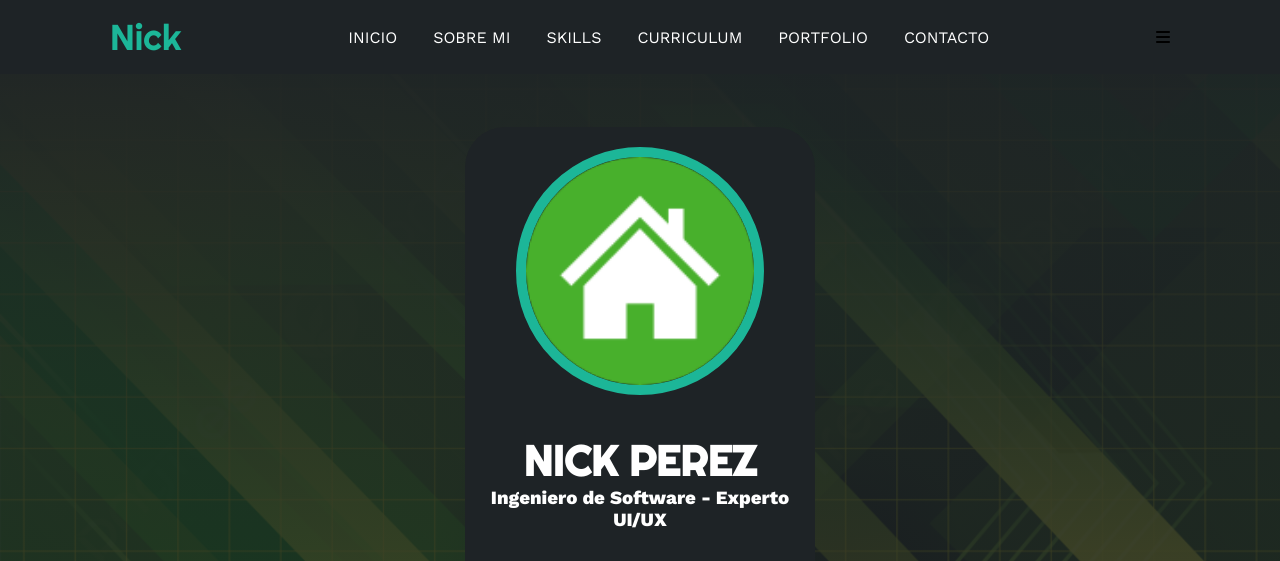
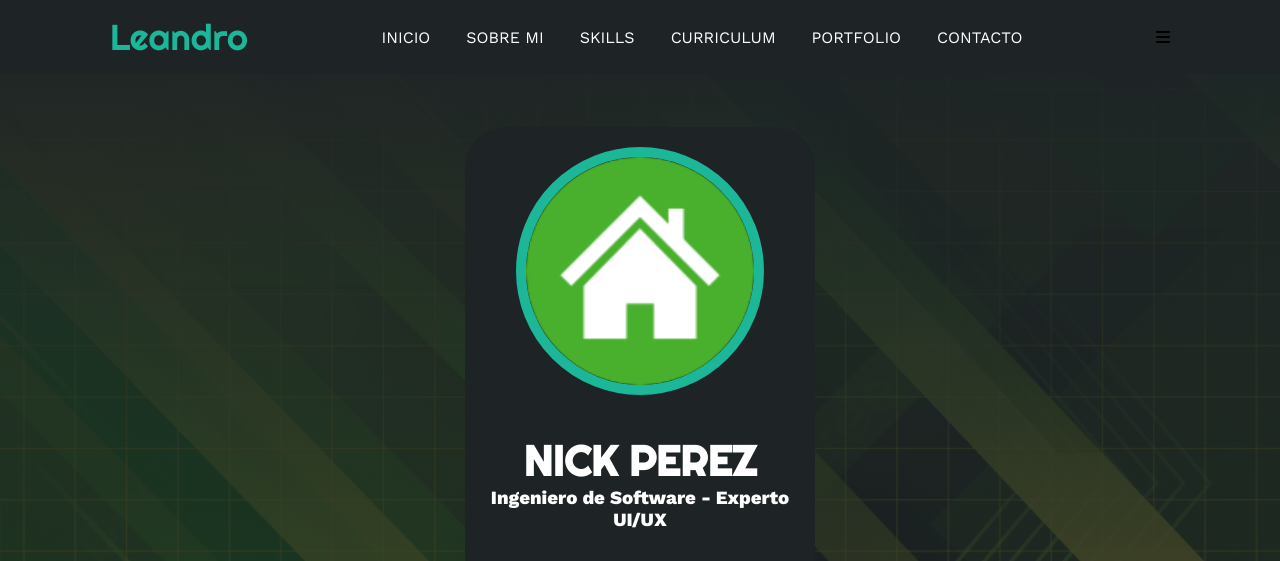
Before and after one commit to Leandropacsi27/Portafolio, a plain HTML site: page index.html in a window 1280 px wide. Shown: the top 561 px of the page. Drawn offline with nearby package versions, Linux system fonts and the light colour scheme.

Commit message:
Cambio de nombre

```diff
--- a/index.html
+++ b/index.html
@@ -16,7 +16,7 @@
     <div class="contenedor-header">
         <header>
             <div class="logo">
-                <a href="#">Nick</a>
+                <a href="#">Leandro</a>
             </div>
             <nav id="nav">
                 <ul>
```
